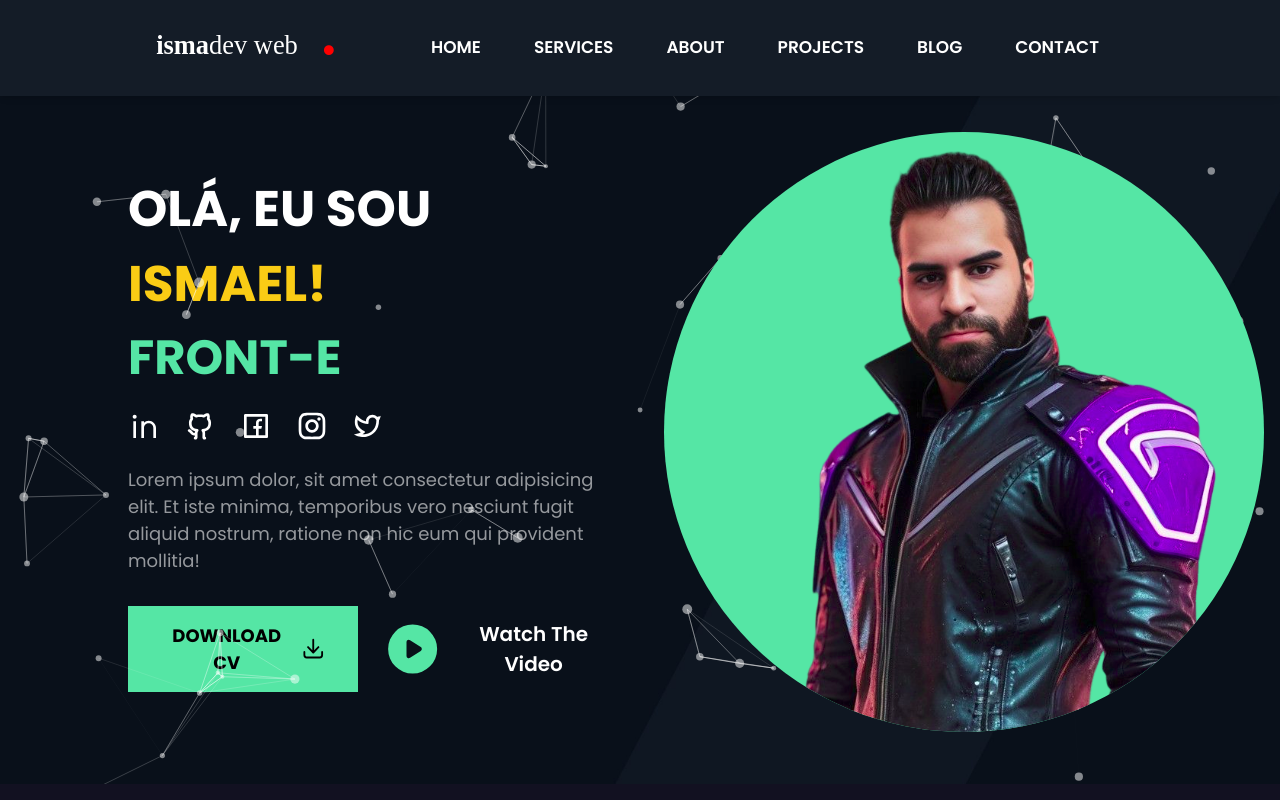
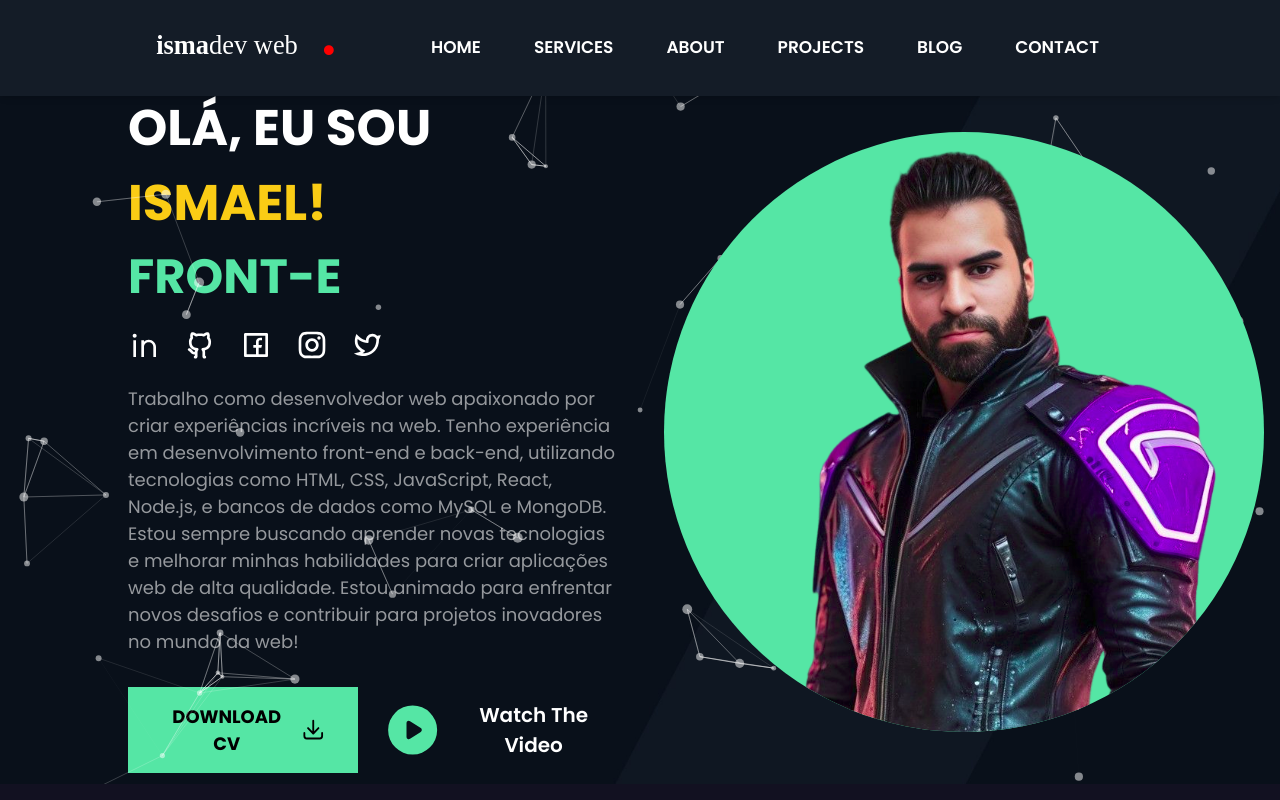
Before and after one commit to ismaelsoares/ismadev, a Next.js app: page / in a window 1280 px wide. Shown: the top 800 px of the page. Built offline with nearby package versions, Linux system fonts and the light colour scheme.

Commit message:
Add resume

```diff
--- a/components/Hero.tsx
+++ b/components/Hero.tsx
@@ -27,9 +27,10 @@ export const Hero = () => {
                <TextEffect />
                <Socials />
                <p className="mt-[1.5rem] text-[18px] text-[#ffffff92]">
-                  Lorem ipsum dolor, sit amet consectetur adipisicing elit.
-                  Et iste minima, temporibus vero nesciunt fugit aliquid nostrum,
-                  ratione non hic eum qui provident mollitia!
+                  Trabalho como desenvolvedor web apaixonado por criar experiências incríveis na web.
+                  Tenho experiência em desenvolvimento front-end e back-end, utilizando tecnologias como HTML, CSS, JavaScript, React, Node.js,
+                  e bancos de dados como MySQL e MongoDB. Estou sempre buscando aprender novas tecnologias e melhorar minhas habilidades para criar aplicações web de alta qualidade.
+                  Estou animado para enfrentar novos desafios e contribuir para projetos inovadores no mundo da web!
                </p>
                <motion.div
                   className="mt-[2rem] flex-col space-y-6 sm:space-y-0
```
